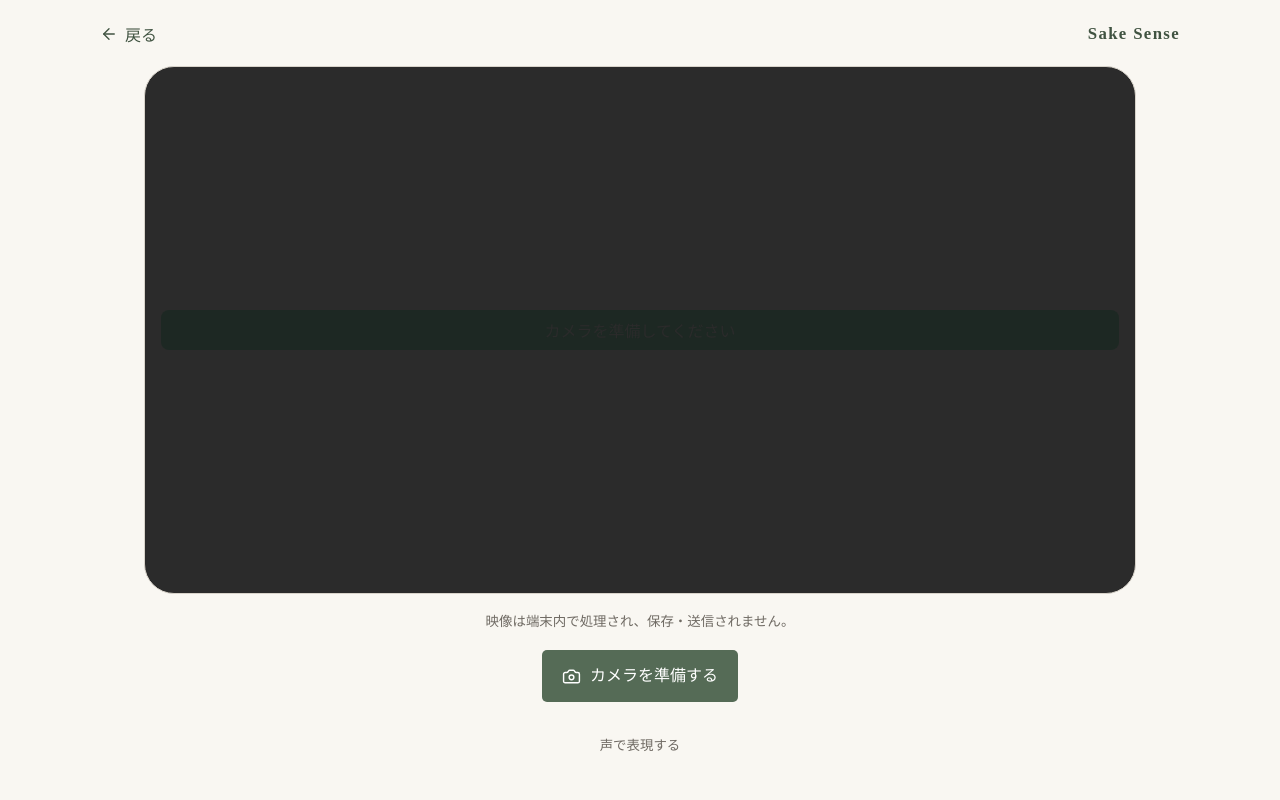
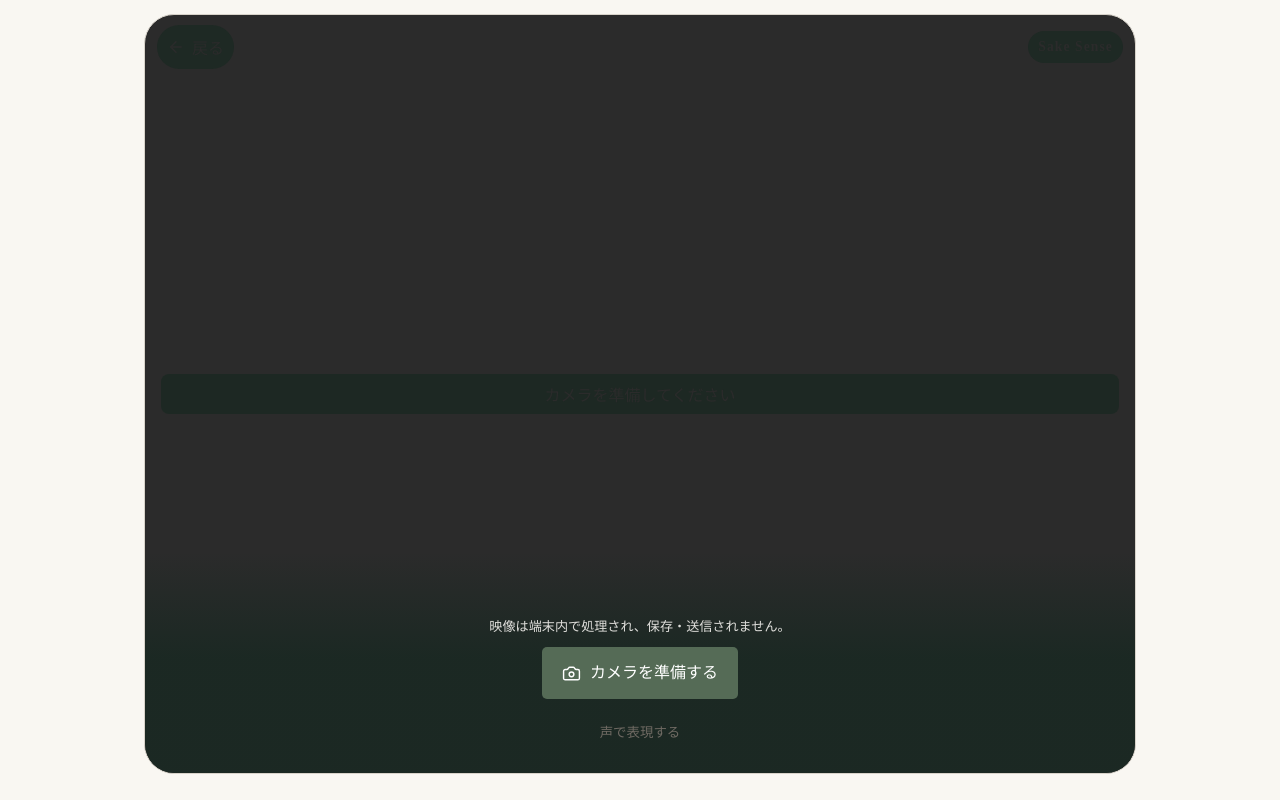
Before and after one commit to Chasoso/sake-sense, a React (Vite) app: page / in a window 1280 px wide. Both pictures are taken after a click on the button "体で表現する". Built offline with nearby package versions, Linux system fonts and the light colour scheme.

Commit message:
fix(ui): overlay Body capture controls

```diff
--- a/src/features/body/BodyExperiment.tsx
+++ b/src/features/body/BodyExperiment.tsx
@@ -269,16 +269,9 @@ export function BodyExperiment({
 
   return (
     <main
-      className={`experience-screen experience-screen--body-capture experience-screen--${bodyCaptureLayout}`}
+      className={`experience-screen experience-screen--body-capture experience-screen--${bodyCaptureLayout.shell}`}
       aria-labelledby="body-experiment-title"
     >
-      <nav className="experience-screen__nav" aria-label="画面の移動">
-        <button className="icon-text-button" type="button" onClick={onBack}>
-          <ArrowLeft size={18} strokeWidth={1.8} aria-hidden="true" />
-          <span>戻る</span>
-        </button>
-        <span className="experience-screen__brand">Sake Sense</span>
-      </nav>
       <h1 id="body-experiment-title" className="screen-reader-only">
         この味、体でやってみてください
       </h1>
@@ -289,6 +282,13 @@ export function BodyExperiment({
         <div className="body-camera" data-status={status} aria-live="polite">
           <video ref={videoRef} muted playsInline aria-label="身体表現のカメラプレビュー" />
           <canvas ref={canvasRef} width="640" height="360" aria-hidden="true" />
+          <nav className="body-camera__top-overlay" aria-label="画面の移動">
+            <button className="icon-text-button" type="button" onClick={onBack}>
+              <ArrowLeft size={18} strokeWidth={1.8} aria-hidden="true" />
+              <span>戻る</span>
+            </button>
+            <span className="experience-screen__brand">Sake Sense</span>
+          </nav>
           {status === "ready" && (
             <div className="body-camera__guide">
               <strong>この味を、体で表現してみてください</strong>
@@ -298,6 +298,64 @@ export function BodyExperiment({
           {status === "idle" && <span>カメラを準備してください</span>}
           {status === "capturing" && <span>動いてください…</span>}
           {status === "captured" && <span>動きを取得しました</span>}
+          <div className="body-camera__bottom-overlay" aria-live="polite">
+            {(status === "idle" ||
+              status === "loading" ||
+              status === "denied" ||
+              status === "unavailable") && (
+              <p className="body-capture-card__privacy-note">
+                映像は端末内で処理され、保存・送信されません。
+              </p>
+            )}
+            {(status === "denied" || status === "unavailable") && (
+              <p className="form-error" role="alert">
+                {error || "カメラが利用できません。別の方法で表現する方法を試してください。"}
+              </p>
+            )}
+            {status === "captured" && (
+              <button
+                className="button button--secondary body-replay-button"
+                type="button"
+                onClick={replay}
+              >
+                <Play size={18} strokeWidth={1.8} aria-hidden="true" />
+                動きをもう一度見る
+              </button>
+            )}
+            <div className="body-capture-card__actions">
+              {status === "idle" && (
+                <button className="button button--primary" type="button" onClick={prepareCamera}>
+                  <Camera size={19} strokeWidth={1.8} aria-hidden="true" />
+                  カメラを準備する
+                </button>
+              )}
+              {status === "loading" && <span>カメラを準備しています…</span>}
+              {status === "ready" && (
+                <button className="button button--primary" type="button" onClick={startCapture}>
+                  3秒の動きを始める
+                </button>
+              )}
+              {status === "capturing" && <span>身体表現を記録中…</span>}
+              {status === "captured" && (
+                <button className="button button--primary" type="button" onClick={analyze}>
+                  この動きから言葉を探す
+                </button>
+              )}
+              {(status === "captured" || status === "denied" || status === "unavailable") && (
+                <button className="icon-text-button" type="button" onClick={retry}>
+                  <RotateCcw size={17} strokeWidth={1.8} aria-hidden="true" />
+                  もう一度試す
+                </button>
+              )}
+            </div>
+            <button
+              className="button button--secondary body-capture-card__fallback"
+              type="button"
+              onClick={onFallback}
+            >
+              声で表現する
+            </button>
+          </div>
         </div>
         {(status === "idle" ||
           status === "loading" ||
--- a/src/features/body/body-capture-layout.ts
+++ b/src/features/body/body-capture-layout.ts
@@ -8,7 +8,11 @@ export type BodyCaptureStatus =
   | "unavailable";
 
 /** The Body experiment stays in one capture shell until it transitions to the result screen. */
-export function getBodyCaptureLayout(status: BodyCaptureStatus): "body-shell" {
+export function getBodyCaptureLayout(status: BodyCaptureStatus): {
+  shell: "body-shell";
+  topOverlay: "surface";
+  bottomOverlay: "surface";
+} {
   void status;
-  return "body-shell";
+  return { shell: "body-shell", topOverlay: "surface", bottomOverlay: "surface" };
 }
--- a/src/styles.css
+++ b/src/styles.css
@@ -446,11 +446,6 @@ h4 {
     max(20px, env(safe-area-inset-bottom, 0px)) max(14px, env(safe-area-inset-left, 0px));
 }
 
-.experience-screen--body-capture .experience-screen__nav {
-  width: min(100%, 1080px);
-  margin: 0 auto 12px;
-}
-
 .body-capture-card--dedicated {
   display: grid;
   width: min(100%, 1080px);
@@ -466,8 +461,8 @@ h4 {
 .body-capture-card--dedicated .body-camera {
   order: 1;
   width: 100%;
-  height: min(68dvh, 46rem);
-  min-height: 22rem;
+  height: calc(100dvh - 34px - env(safe-area-inset-top, 0px) - env(safe-area-inset-bottom, 0px));
+  min-height: 28rem;
   border-radius: clamp(18px, 4vw, 30px);
   background: var(--ink);
 }
@@ -479,7 +474,7 @@ h4 {
 
 .body-camera__guide {
   position: absolute;
-  top: max(16px, env(safe-area-inset-top, 0px));
+  top: max(68px, calc(env(safe-area-inset-top, 0px) + 58px));
   left: 16px;
   display: grid;
   gap: 3px;
@@ -490,6 +485,83 @@ h4 {
   border-left: 2px solid var(--gold);
   border-radius: 0 10px 10px 0;
   line-height: 1.45;
+}
+
+.body-camera__top-overlay {
+  position: absolute;
+  z-index: 2;
+  inset: max(10px, env(safe-area-inset-top, 0px)) 12px auto;
+  display: flex;
+  align-items: center;
+  justify-content: space-between;
+  color: var(--paper);
+}
+
+.body-camera__top-overlay .icon-text-button {
+  min-height: 2.75rem;
+  padding: 8px 10px;
+  color: inherit;
+  background: rgb(25 40 34 / 70%);
+  border-radius: 999px;
+}
+
+.body-camera__top-overlay .experience-screen__brand {
+  padding: 8px 10px;
+  color: var(--paper);
+  background: rgb(25 40 34 / 70%);
+  border-radius: 999px;
+  font-size: 0.85rem;
+}
+
+.body-camera__bottom-overlay {
+  position: absolute;
+  z-index: 2;
+  right: 0;
+  bottom: 0;
+  left: 0;
+  display: grid;
+  justify-items: center;
+  gap: 8px;
+  padding: 64px 16px max(14px, env(safe-area-inset-bottom, 0px));
+  background: linear-gradient(to bottom, transparent, rgb(25 40 34 / 88%) 48%);
+}
+
+.body-camera__bottom-overlay .body-capture-card__actions {
+  position: static;
+  display: flex;
+  flex-wrap: wrap;
+  justify-content: center;
+  gap: 10px;
+  padding: 0;
+  margin: 0;
+  color: var(--paper);
+}
+
+.body-camera__bottom-overlay .body-capture-card__actions .button {
+  min-height: 3.25rem;
+}
+
+.body-camera__bottom-overlay .body-capture-card__privacy-note,
+.body-camera__bottom-overlay .form-error {
+  margin: 0;
+  color: rgb(255 253 249 / 86%);
+  font-size: 0.82rem;
+  text-align: center;
+}
+
+.body-camera__bottom-overlay .body-replay-button,
+.body-camera__bottom-overlay .body-capture-card__fallback {
+  min-height: 2.75rem;
+  margin: 0;
+}
+
+.body-camera__bottom-overlay .body-capture-card__fallback {
+  padding: 4px 8px;
+  color: rgb(255 253 249 / 76%);
+  font-size: 0.82rem;
+  background: transparent;
+  border-color: transparent;
+  box-shadow: none;
 }
 
 .body-camera__guide strong {
@@ -531,6 +603,14 @@ h4 {
   border: 0;
   border-radius: 0;
   box-shadow: none;
+}
+
+.body-capture-card--dedicated > .body-capture-card__privacy-note,
+.body-capture-card--dedicated > .body-replay-button,
+.body-capture-card--dedicated > .form-error,
+.body-capture-card--dedicated > .body-capture-card__actions,
+.body-capture-card--dedicated > .body-capture-card__fallback {
+  display: none;
 }
 
 .body-capture-card--dedicated .body-capture-card__actions .button {
@@ -967,7 +1047,7 @@ input {
   }
 
   .body-capture-card--dedicated .body-camera {
-    height: clamp(18rem, 58dvh, 42rem);
+    height: calc(100dvh - 34px - env(safe-area-inset-top, 0px) - env(safe-area-inset-bottom, 0px));
     min-height: 0;
   }
 
@@ -984,7 +1064,7 @@ input {
 @media (min-width: 701px) {
   .body-capture-card--dedicated .body-camera {
     width: min(100%, 62rem);
-    height: min(66dvh, 44rem);
+    height: min(calc(100dvh - 40px), 52rem);
     margin-inline: auto;
   }
 }
```
Also changed, not shown: 1 other file (tests, documents, lock files or other folders).
